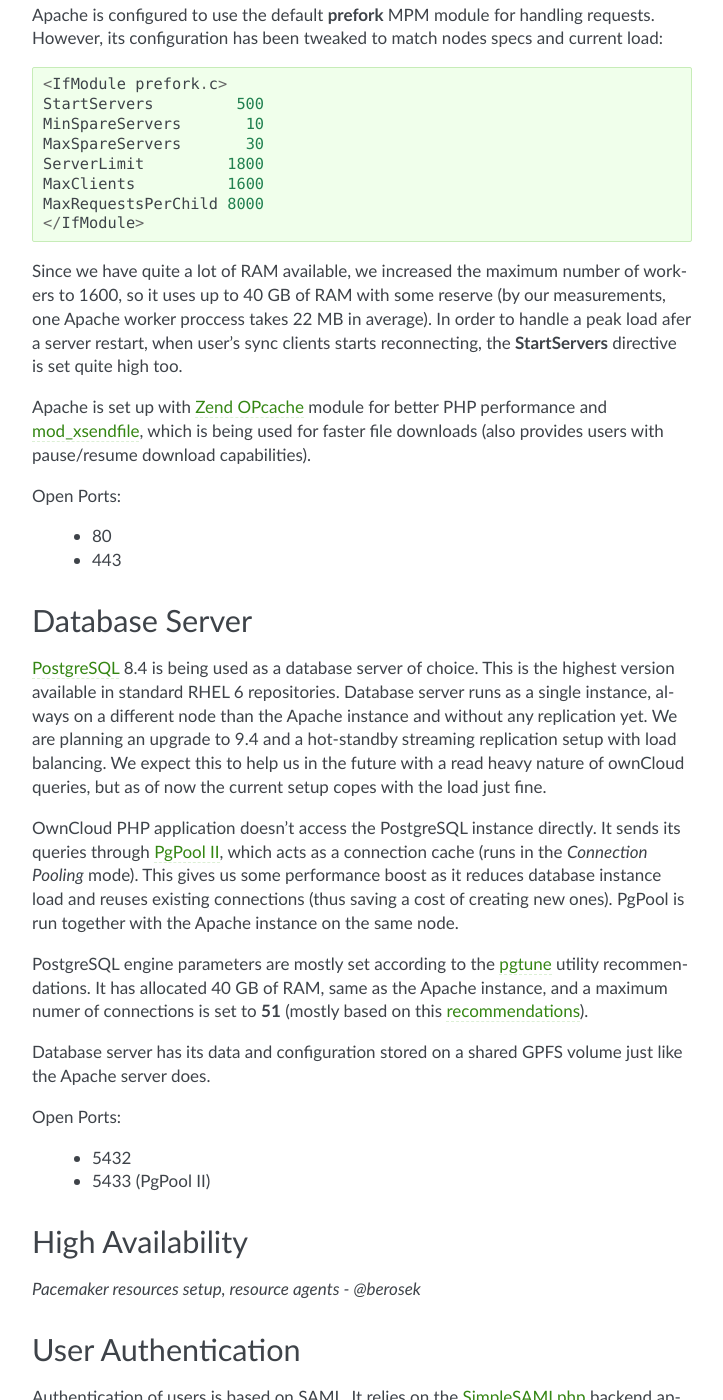
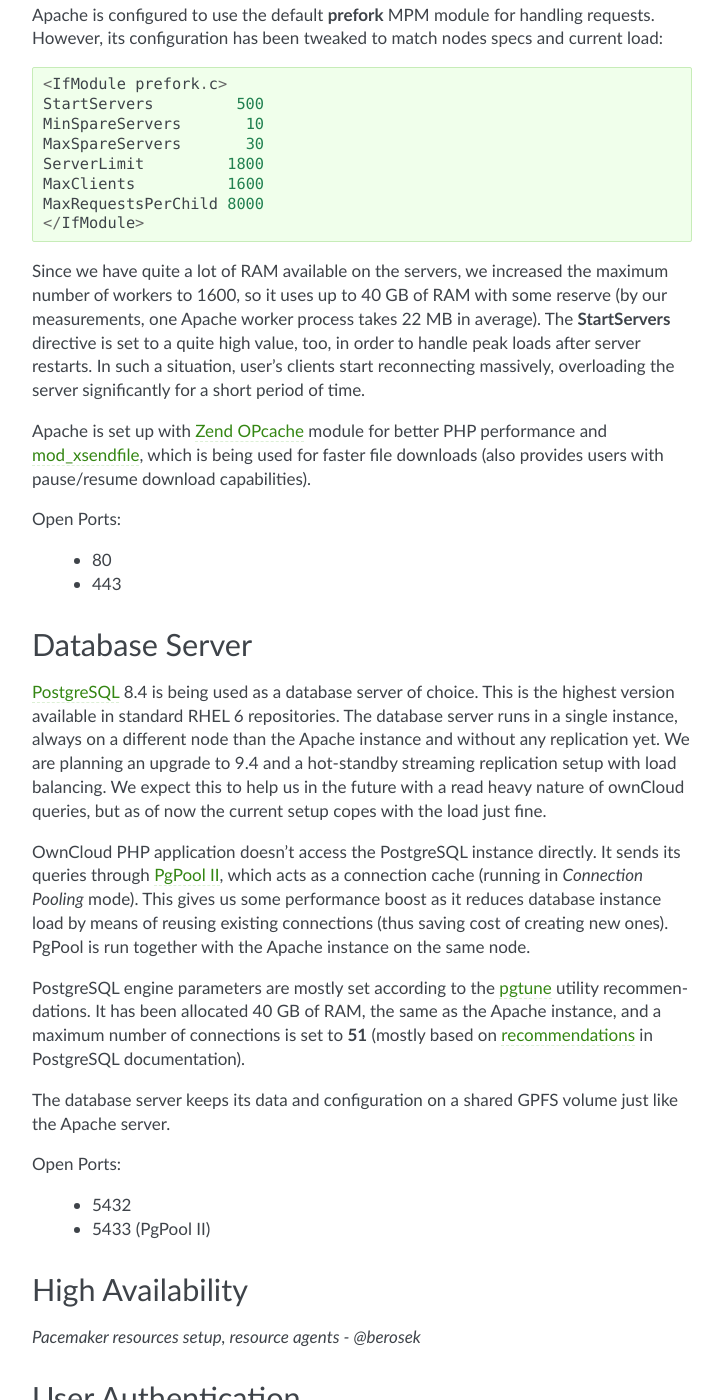
Before and after one commit to switch-ch/cloudservice-owncloud, a Sphinx documentation site: the page built from source/cesnet/architecture.rst, in a window 1280 px wide and 1400 px high, scrolled down 1833 px. Shown: the whole window, without its empty margins (388-1111 px from the left). Built offline with Sphinx 7.4.7, drawn with Linux system fonts in a browser that asks for light colours; some of the changed text lies outside the part shown.

```diff
--- a/source/cesnet/architecture.rst
+++ b/source/cesnet/architecture.rst
@@ -7,16 +7,16 @@ ownCloud service at CESNET.
 .. image:: images/architecture/CesnetOcArchitecture1.0.png
 
 Our ownCloud architecture is built on top of HA (High Availability) cluster
-managed by Pacemaker_. Cluster consists of 5 equivalent nodes.
+managed by Pacemaker_. The cluster consists of 5 equivalent nodes.
 Pacemaker ensures that ownCloud and other relevant services are running
 properly even if one or more front-end dies. All nodes are physical machines,
-currently there is no virtualization at all. Key feature of our architecture
-is that all nodes are equal as each one can take any role (be it app server or DB server).
+currently there is no virtualization. Key feature of our architecture
+is that all nodes are equal as each of them can take any role (be it an app server or a DB server).
 
 Our system consists of the following components and services:
 
-* Application Server
-* Database Server
+* Application server
+* Database server
 * PgPool proxy
 * Pacemaker HA services
 * Icinga & Munin monitoring servers
@@ -27,7 +27,7 @@ Our system consists of the following components and services:
 Specs
 ------
 
-Hardware specifications for each front-end are as follows:
+Hardware specifications of each front-end are as follows:
 
   * CPU: 2 x Intel(R) Xeon(R) CPU E5-2620 0 @ 2.00GHz (24 CPUs)
   * RAM: 96 GB (~ 40 GB ownCloud-dedicated)
@@ -66,11 +67,13 @@ However, its configuration has been tweaked to match nodes specs and current loa
         MaxRequestsPerChild 8000
         </IfModule>
 
-Since we have quite a lot of RAM available, we increased the maximum number of workers
+Since we have quite a lot of RAM available on the servers, we increased the maximum number of workers
 to 1600, so it uses up to 40 GB of RAM with some reserve (by our measurements, one Apache
-worker proccess takes 22 MB in average).
-In order to handle a peak load afer a server restart, when user's sync clients starts
-reconnecting, the **StartServers** directive is set quite high too.
+worker process takes 22 MB in average).
+The **StartServers** directive is set to a quite high value, too, in order
+to handle peak loads after server restarts. In such a situation,
+user's clients start reconnecting massively, overloading the server significantly for
+a short period of time.
 
 Apache is set up with `Zend OPcache`_ module for better PHP performance and `mod_xsendfile`_, which is being used for faster file downloads (also provides users with pause/resume download capabilities).
 
@@ -83,20 +86,19 @@ Database Server
 ---------------
 
 PostgreSQL_ 8.4 is being used as a database server of choice. This is the highest version
-available in standard RHEL 6 repositories. Database server runs as a single instance, always on a
+available in standard RHEL 6 repositories. The database server runs in a single instance, always on a
 different node than the Apache instance and without any replication yet. We are planning
 an upgrade to 9.4 and a hot-standby streaming replication setup with load balancing. We expect
 this to help us in the future with a read heavy nature of ownCloud queries, but as of now the current setup copes with the load just fine.
 
 OwnCloud PHP application doesn't access the PostgreSQL instance directly. It sends its queries
-through `PgPool II`_, which acts as a connection cache (runs in the *Connection Pooling* mode).
-This gives us some performance boost as it reduces database instance load and reuses existing connections (thus saving a cost of creating new ones). PgPool is run together with the Apache instance on the same node.
+through `PgPool II`_, which acts as a connection cache (running in *Connection Pooling* mode).
+This gives us some performance boost as it reduces database instance load by means of reusing existing connections (thus saving cost of creating new ones). PgPool is run together with the Apache instance on the same node.
 
 PostgreSQL engine parameters are mostly set according to the pgtune_ utility recommendations.
-It has allocated 40 GB of RAM, same as the Apache instance, and a maximum numer of connections is set to **51** (mostly based on this recommendations_).
+It has been allocated 40 GB of RAM, the same as the Apache instance, and a maximum number of connections is set to **51** (mostly based on recommendations_ in PostgreSQL documentation).
 
-Database server has its data and configuration stored on a shared GPFS volume just like the
-Apache server does.
+The database server keeps its data and configuration on a shared GPFS volume just like the Apache server.
 
 Open Ports:
 
@@ -113,23 +115,32 @@ User Authentication
 
 Authentication of users is based on SAML. It relies on the SimpleSAMLphp_ backend application for
 authentication and providing user's metadata. SimpleSAMLphp backend is configured with eduID_ and
-eduGAIN_ IdP (Identity Providers) metadata and acts like SP (Service Provider) in the federations.
-When users tries to log in, they are presented with a WAYF_ page, where they can pick their home
+eduGAIN_ IdP (Identity Providers) metadata and acts like an SP (Service Provider) in the federations.
+When users try to log in, they are presented with a WAYF_ page, where they can pick their home
 organizations. They are then redirected to their organization's IdP login page where they log in.
-After a succesfull log in, we get all information needed about a user (uid, e-mail) from
-organization's IdP.
+After a successful log in, we get all necessary information about a user (EPPN, e-mail) from user's home organization IdP.
 
 When we were looking for a solution of user authentication, there were two available
 user backends for ownCloud, which allowed federated user accounts to log in -- `user_saml`_ and `user_shibboleth`_. Both of them were quite outdated and not working well in ownCloud 6, however.
 We have picked the *user_saml* app and fixed an issues_ it had with OC 6.
 
-Data Storage and backup
+FIXME: tohle by chtelo aspon dve vety o tom, co tam bylo za problemy k
+opravovani
+
+Data Storage and Backup
 -----------------------
 
 All the data is stored in a dedicated GPFS filesystem mounted on all nodes, so all
-nodes in the cluster can acces the same data. For this filesystem, we reserved 40TB of disk
-space. It's built on top of 4 RAID6 arrays from IBM DCS3700 disk array, which is connected
-through Fibre Channel to all frontend nodes. We use this filesystem for storing apache logs, PostgreSQL database datafiles and ownCloud data.
+nodes in the cluster can access the same data. For this filesystem, we reserved 40TB of disk
+space. The filesystem is built on top of 4 RAID6 groups from IBM DCS3700 disk array, which is connected
+through Fibre Channel infrastructure to all frontend nodes. We use this filesystem for storing Apache logs, PostgreSQL database datafiles and ownCloud data.
+
+FIXME: z toho vyse jsem pochopil, ze na tomhle GPFS svazku mame i kompletni
+instalaci toho weboveho ksichtu. Jestli je to tak, posledni vetu
+predchoziho odstavce bych doporucoval nahradit:
+We use this filesystem to store PostgreSQL database datafiles, ownCloud
+user data, web interface files for the webserver, as well as logging of all
+installation components.
 
 Data backups are realized by a GPFS utility mmbackup. This utility scans the whole filesystem
 (using GPFS inode scan interface) and passes a changed, new or deleted files to TSM (Tivoli Storage
```
Also changed, not shown: other parts of source/cesnet/architecture.rst (+4 -3 lines).
